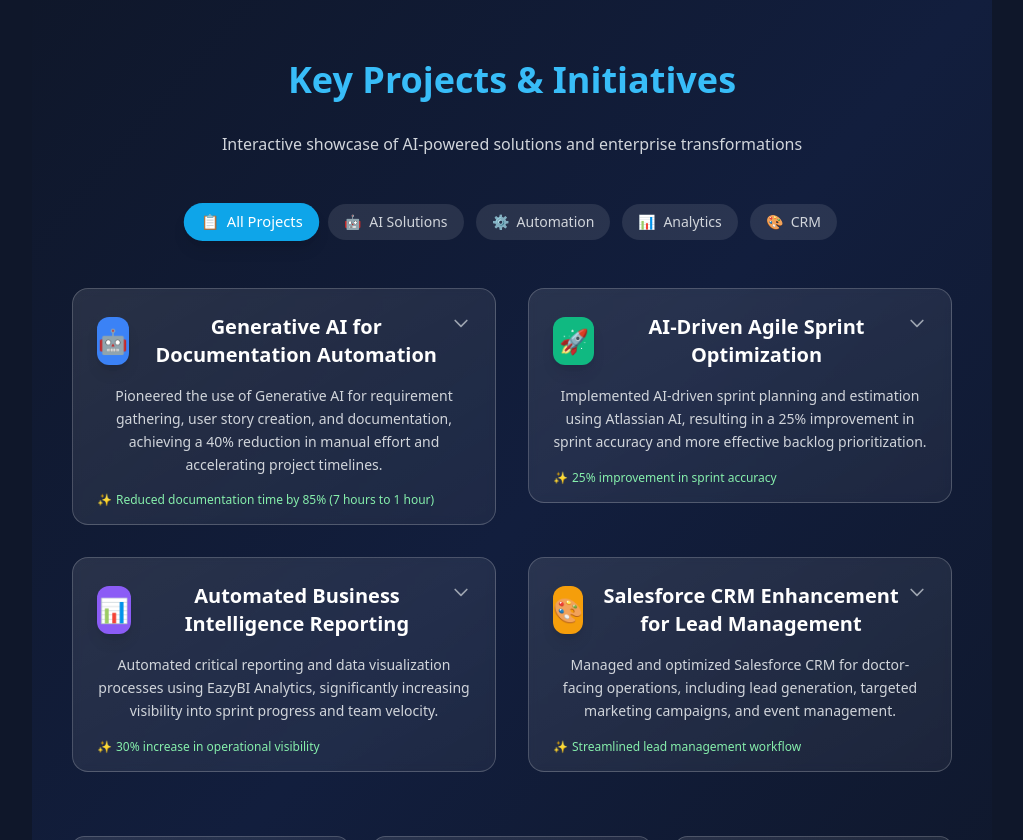
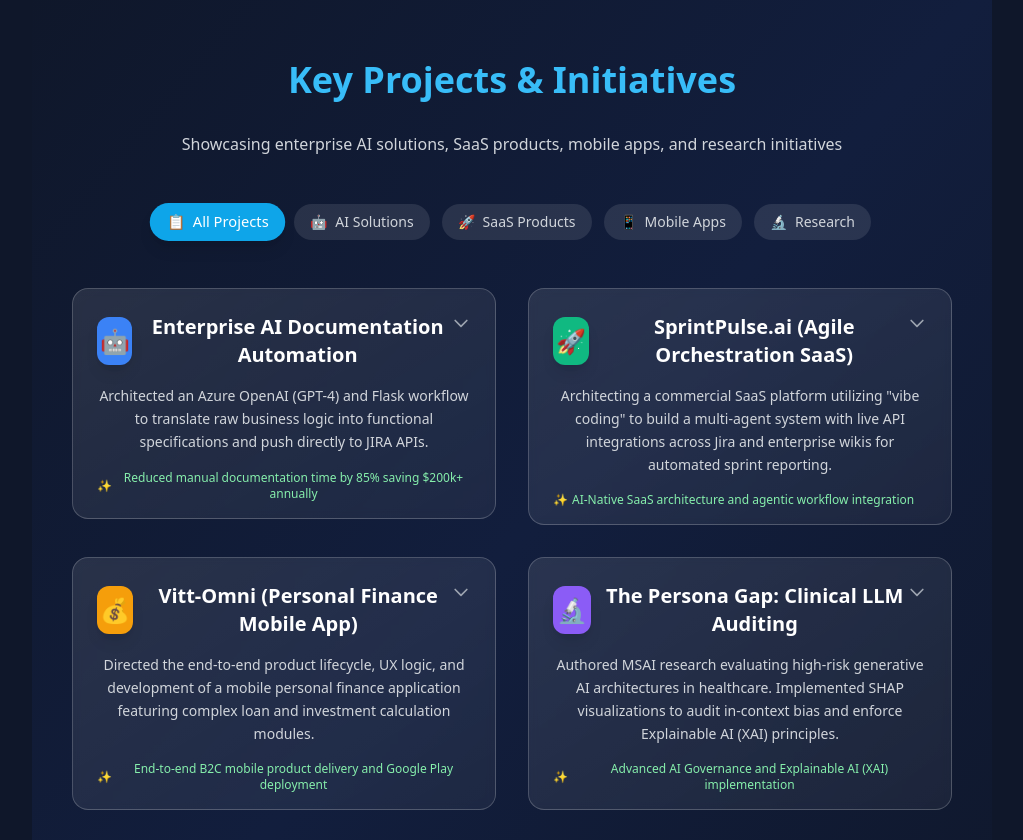
Before and after one commit to manish4u14-utexas/my-portfolio, a React (Vite) app: page / in a window 1280 px wide. Shown: the part 11160-12000 px from the top of the page, without its empty margins (256-1279 px from the left). Built offline with nearby package versions, Linux system fonts and the light colour scheme.

Commit message:
Update Projects section with new portfolio projects: Enterprise AI, SprintPulse.ai, Vitt-Omni, and Clinical LLM Research

```diff
--- a/src/components/Projects.tsx
+++ b/src/components/Projects.tsx
@@ -10,7 +10,7 @@
   color: string;
   impact: string;
   metrics: string;
-  category: 'ai' | 'automation' | 'crm' | 'analytics';
+  category: 'ai' | 'saas' | 'mobile' | 'research';
 }
 
 const Projects: React.FC = () => {
@@ -24,56 +24,56 @@
   const projects: ProjectData[] = [
     {
       id: 'ai-docs',
-      title: 'Generative AI for Documentation Automation',
-      description: 'Pioneered the use of Generative AI for requirement gathering, user story creation, and documentation, achieving a 40% reduction in manual effort and accelerating project timelines.',
-      technologies: ['Azure OpenAI', 'GPT-4', 'Flask', 'Python', 'Prompt Engineering'],
+      title: 'Enterprise AI Documentation Automation',
+      description: 'Architected an Azure OpenAI (GPT-4) and Flask workflow to translate raw business logic into functional specifications and push directly to JIRA APIs.',
+      technologies: ['Azure OpenAI', 'GPT-4', 'Flask', 'Python', 'JIRA API', 'Prompt Engineering'],
       icon: '🤖',
       color: '#3B82F6',
-      impact: 'Reduced documentation time by 85% (7 hours to 1 hour)',
-      metrics: '$200K+ annual cost savings',
+      impact: 'Reduced manual documentation time by 85% saving $200k+ annually',
+      metrics: '$200K+ annual cost savings with 85% time reduction',
       category: 'ai'
     },
     {
-      id: 'sprint-ai',
-      title: 'AI-Driven Agile Sprint Optimization',
-      description: 'Implemented AI-driven sprint planning and estimation using Atlassian AI, resulting in a 25% improvement in sprint accuracy and more effective backlog prioritization.',
-      technologies: ['Atlassian AI', 'JIRA', 'Agile', 'Scrum', 'Data Analysis'],
+      id: 'sprintpulse',
+      title: 'SprintPulse.ai (Agile Orchestration SaaS)',
+      description: 'Architecting a commercial SaaS platform utilizing "vibe coding" to build a multi-agent system with live API integrations across Jira and enterprise wikis for automated sprint reporting.',
+      technologies: ['Agentic AI', 'Multi-Agent Systems', 'JIRA API', 'SaaS Architecture', 'Enterprise Wikis'],
       icon: '🚀',
       color: '#10B981',
-      impact: '25% improvement in sprint accuracy',
-      metrics: 'Enhanced team velocity and predictability',
-      category: 'automation'
+      impact: 'AI-Native SaaS architecture and agentic workflow integration',
+      metrics: 'Commercial SaaS with multi-agent orchestration',
+      category: 'saas'
     },
     {
-      id: 'bi-reporting',
-      title: 'Automated Business Intelligence Reporting',
-      description: 'Automated critical reporting and data visualization processes using EazyBI Analytics, significantly increasing visibility into sprint progress and team velocity.',
-      technologies: ['EazyBI Analytics', 'JIRA', 'Data Visualization', 'Business Intelligence'],
-      icon: '📊',
-      color: '#8B5CF6',
-      impact: '30% increase in operational visibility',
-      metrics: 'Real-time actionable insights for leadership',
-      category: 'analytics'
+      id: 'vittomni',
+      title: 'Vitt-Omni (Personal Finance Mobile App)',
+      description: 'Directed the end-to-end product lifecycle, UX logic, and development of a mobile personal finance application featuring complex loan and investment calculation modules.',
+      technologies: ['Mobile Development', 'Android', 'UX Design', 'Product Lifecycle', 'Google Play'],
+      icon: '💰',
+      color: '#F59E0B',
+      impact: 'End-to-end B2C mobile product delivery and Google Play deployment',
+      metrics: 'Full product lifecycle from concept to deployment',
+      category: 'mobile'
     },
     {
-      id: 'crm-enhancement',
-      title: 'Salesforce CRM Enhancement for Lead Management',
-      description: 'Managed and optimized Salesforce CRM for doctor-facing operations, including lead generation, targeted marketing campaigns, and event management.',
-      technologies: ['Salesforce', 'SOQL', 'CRM Optimization', 'Lead Management', 'Campaign Analytics'],
-      icon: '🎨',
-      color: '#F59E0B',
-      impact: 'Streamlined lead management workflow',
-      metrics: 'Enhanced campaign performance tracking',
-      category: 'crm'
+      id: 'persona-gap',
+      title: 'The Persona Gap: Clinical LLM Auditing',
+      description: 'Authored MSAI research evaluating high-risk generative AI architectures in healthcare. Implemented SHAP visualizations to audit in-context bias and enforce Explainable AI (XAI) principles.',
+      technologies: ['Explainable AI (XAI)', 'SHAP', 'Clinical LLMs', 'AI Governance', 'Healthcare AI'],
+      icon: '🔬',
+      color: '#8B5CF6',
+      impact: 'Advanced AI Governance and Explainable AI (XAI) implementation',
+      metrics: 'Published MSAI research on clinical AI bias auditing',
+      category: 'research'
     }
   ];
 
   const categories = [
     { id: 'all', label: 'All Projects', icon: '📋' },
     { id: 'ai', label: 'AI Solutions', icon: '🤖' },
-    { id: 'automation', label: 'Automation', icon: '⚙️' },
-    { id: 'analytics', label: 'Analytics', icon: '📊' },
-    { id: 'crm', label: 'CRM', icon: '🎨' }
+    { id: 'saas', label: 'SaaS Products', icon: '🚀' },
+    { id: 'mobile', label: 'Mobile Apps', icon: '📱' },
+    { id: 'research', label: 'Research', icon: '🔬' }
   ];
 
   const filteredProjects = filterCategory === 'all'
@@ -91,7 +91,7 @@
         </h2>
 
         <p className={`text-center text-gray-300 mb-12 transition-all duration-700 ease-out delay-300 ${sectionInView ? 'opacity-100 translate-y-0' : 'opacity-0 translate-y-10'}`}>
-          Interactive showcase of AI-powered solutions and enterprise transformations
+          Showcasing enterprise AI solutions, SaaS products, mobile apps, and research initiatives
         </p>
 
         {/* Category Filter */}
@@ -194,7 +194,7 @@
         {/* Summary Stats */}
         <div className={`mt-16 grid grid-cols-1 md:grid-cols-3 gap-6 transition-all duration-700 ease-out delay-1000 ${sectionInView ? 'opacity-100 translate-y-0' : 'opacity-0 translate-y-10'}`}>
           {[
-            { label: 'AI Projects Delivered', value: '25+', icon: '🤖', color: '#3B82F6' },
+            { label: 'Enterprise AI Solutions', value: '4+', icon: '🤖', color: '#3B82F6' },
             { label: 'Efficiency Improvement', value: '85%', icon: '⚡', color: '#10B981' },
             { label: 'Cost Savings Generated', value: '$200K+', icon: '💰', color: '#F59E0B' }
           ].map((stat, index) => (
```
